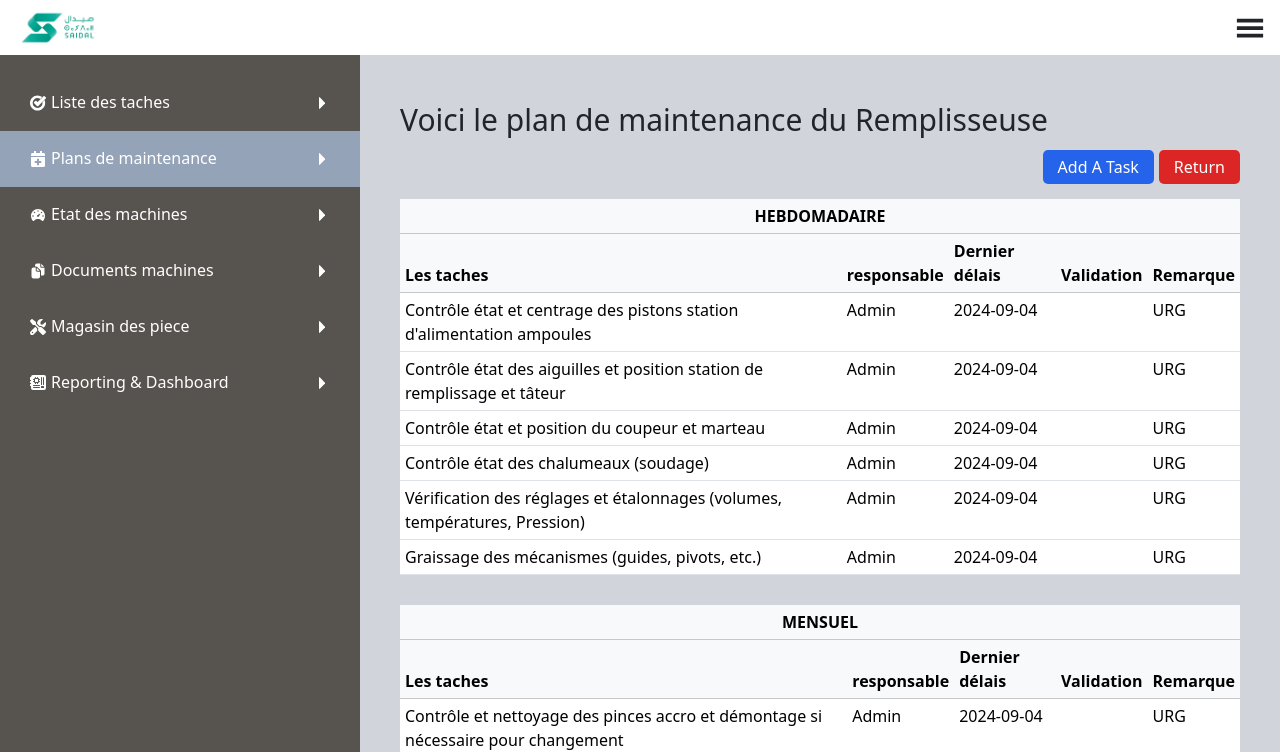
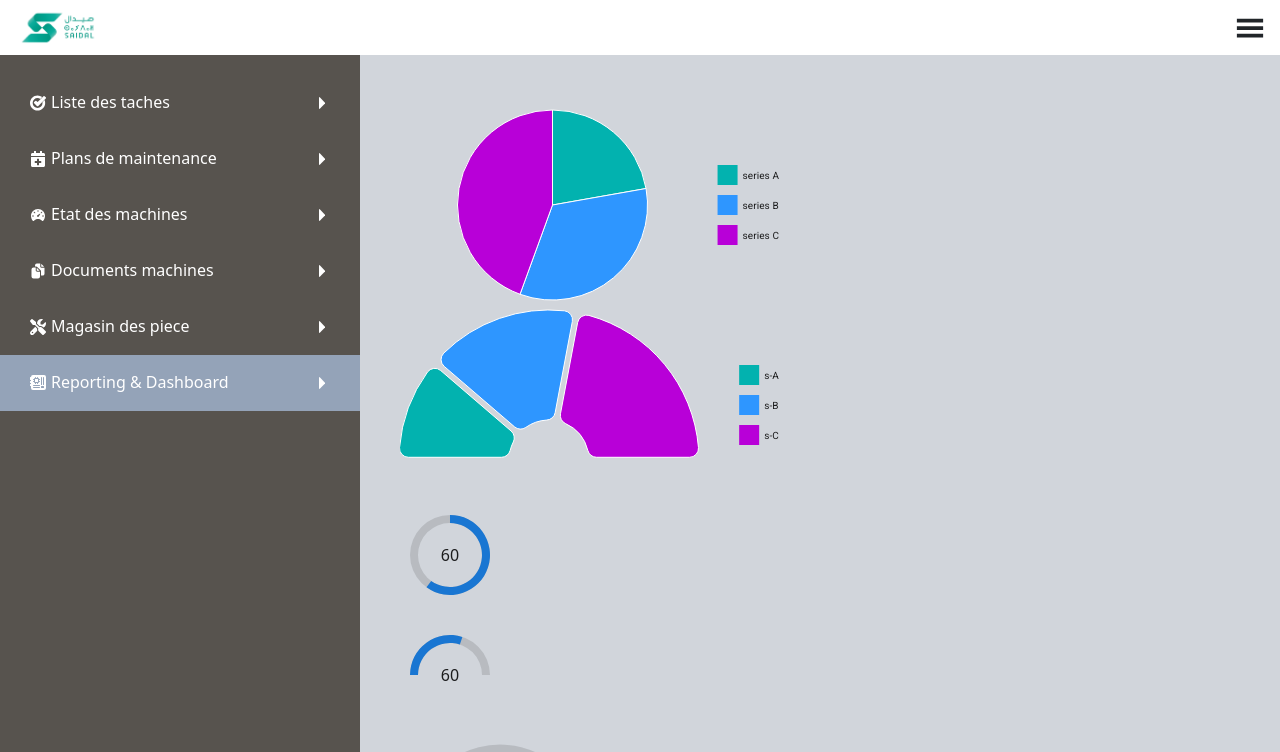
Before and after one commit to MohamedAliMerali/GMAO, a React (Vite) app: page / in a window 1280 px wide. Shown: the top 752 px of the page. Built offline with nearby package versions, Linux system fonts and the light colour scheme.

Commit message:
checkpoint test

```diff
--- a/package.json
+++ b/package.json
@@ -10,6 +10,12 @@
     "preview": "vite preview"
   },
   "dependencies": {
+    "@emotion/react": "^11.11.4",
+    "@emotion/styled": "^11.11.5",
+    "@fontsource/roboto": "^5.0.13",
+    "@mui/icons-material": "^5.15.19",
+    "@mui/material": "^5.15.19",
+    "@mui/x-charts": "^7.6.1",
     "@popperjs/core": "^2.11.8",
     "bootstrap": "^5.3.3",
     "react": "^18.3.1",
--- a/src/App.tsx
+++ b/src/App.tsx
@@ -2,17 +2,17 @@ import { useState } from "react";
 import { VscTriangleRight } from "react-icons/vsc";
 import "./App.css";
 import LogIn from "./components/LogIn";
+import Bar from "./components/Bar";
+import Welcome from "./components/Welcome";
 import Menu from "./components/Menu";
 import { menuItems } from "./Data/menuItems";
 import users, { User } from "./Data/users";
-import Bar from "./components/Bar";
-import Welcome from "./components/Welcome";
 
 function App() {
   const [logged, setLogged] = useState(true);
   const [user, setUser] = useState<User>(users[0]);
   const [userId, setUserId] = useState(0);
-  const [selectedItem, setSelectedItem] = useState(1);
+  const [selectedItem, setSelectedItem] = useState(5);
 
   const logOut = () => {
     setUser({} as User);
--- a/src/Data/menuItems.tsx
+++ b/src/Data/menuItems.tsx
@@ -14,11 +14,19 @@ import { IoDocuments } from "react-icons/io5";
 import { FaScrewdriverWrench } from "react-icons/fa6";
 import { BsFillMotherboardFill } from "react-icons/bs";
 
+export interface History {
+  TBF: number;
+  breakDuration_: number;
+}
 // Define the type for the menu items
 interface MenuItem {
   item: string;
   icon: ReactNode;
-  component: (user: User) => React.ReactNode;
+  component: (
+    user: User,
+    history: History[],
+    setHistory: (history: History[]) => void
+  ) => React.ReactNode;
 }
 
 // Create and export the menu array
@@ -36,7 +44,9 @@ export const menuItems: MenuItem[] = [
   {
     item: "Etat des machines",
     icon: <IoIosSpeedometer />,
-    component: () => <MachinesStates />,
+    component: (_, history, setHistory) => (
+      <MachinesStates history={history} setHistory={setHistory} />
+    ),
   },
   {
     item: "Documents machines",
@@ -51,6 +61,6 @@ export const menuItems: MenuItem[] = [
   {
     item: "Reporting & Dashboard",
     icon: <BsFillMotherboardFill />,
-    component: () => <Dashboard />,
+    component: (_, history) => <Dashboard history={history} />,
   },
 ];
--- a/src/components/Menu/Menu.tsx
+++ b/src/components/Menu/Menu.tsx
@@ -1,5 +1,8 @@
+import { useEffect, useState } from "react";
 import { menuItems } from "../../Data/menuItems";
 import { User } from "../../Data/users";
+import machines from "../../Data/machines";
+// import { History } from "../../Data/menuItems";
 
 // Props and component
 interface Props {
@@ -8,7 +11,20 @@ interface Props {
 }
 
 const Menu = ({ user, itemNum }: Props) => {
-  return menuItems[itemNum].component(user);
+  const [history, setHistory] = useState(
+    machines.map(() => ({ TBF: 0, breakDuration_: 0 }))
+  );
+  useEffect(() => {
+    const storedItem = localStorage.getItem("TBFhistory");
+    if (storedItem) {
+      setHistory(JSON.parse(storedItem));
+    } else {
+      localStorage.setItem("TBFhistory", JSON.stringify(history));
+      // setHistory([] as History[]);
+    }
+  }, []);
+
+  return menuItems[itemNum].component(user, history, setHistory);
 };
 
 export default Menu;
--- a/src/components/Menu/Pages/Dashboard.tsx
+++ b/src/components/Menu/Pages/Dashboard.tsx
@@ -1,5 +1,100 @@
-const Dashboard = () => {
-  return <div>Dashboard</div>;
+import { PieChart } from "@mui/x-charts/PieChart";
+import { History } from "../../../Data/menuItems";
+import {
+  Gauge,
+  GaugeContainer,
+  GaugeReferenceArc,
+  GaugeValueArc,
+  useGaugeState,
+} from "@mui/x-charts";
+
+interface Props {
+  history: History[];
+}
+function GaugePointer() {
+  const { valueAngle, outerRadius, cx, cy } = useGaugeState();
+
+  if (valueAngle === null) {
+    // No value to display
+    return null;
+  }
+
+  const target = {
+    x: cx + outerRadius * Math.sin(valueAngle),
+    y: cy - outerRadius * Math.cos(valueAngle),
+  };
+  return (
+    <g>
+      <circle cx={cx} cy={cy} r={5} fill="red" />
+      <path
+        d={`M ${cx} ${cy} L ${target.x} ${target.y}`}
+        stroke="red"
+        strokeWidth={3}
+      />
+    </g>
+  );
+}
+const Dashboard = ({ history }: Props) => {
+  console.log(history);
+  return (
+    <div>
+      <PieChart
+        series={[
+          {
+            data: [
+              { id: 0, value: 10, label: "series A" },
+              { id: 1, value: 15, label: "series B" },
+              { id: 2, value: 20, label: "series C" },
+            ],
+          },
+        ]}
+        width={400}
+        height={200}
+      />
+
+      <PieChart
+        series={[
+          {
+            data: [
+              { id: 0, value: 10, label: "s-A" },
+              { id: 1, value: 15, label: "s-B" },
+              { id: 2, value: 20, label: "s-C" },
+            ],
+            innerRadius: 40,
+            outerRadius: 150,
+            paddingAngle: 2,
+            cornerRadius: 9,
+            startAngle: -90,
+            endAngle: 90,
+            cx: 144,
+            cy: 150,
+          },
+        ]}
+        width={400}
+        height={200}
+      />
+      <Gauge width={100} height={100} value={60} />
+      <Gauge
+        width={100}
+        height={100}
+        value={60}
+        startAngle={-90}
+        endAngle={90}
+      />
+
+      <GaugeContainer
+        width={200}
+        height={200}
+        startAngle={-110}
+        endAngle={110}
+        value={30}
+      >
+        <GaugeReferenceArc />
+        <GaugeValueArc />
+        <GaugePointer />
+      </GaugeContainer>
+    </div>
+  );
 };
 
 export default Dashboard;
--- a/src/components/Menu/Pages/MachinesStates.tsx
+++ b/src/components/Menu/Pages/MachinesStates.tsx
@@ -1,15 +1,16 @@
 import { useState } from "react";
 import { FieldValues, useForm } from "react-hook-form";
+import machines, { reports as importedReport } from "../../../Data/machines";
+import { History } from "../../../Data/menuItems";
 import Container from "../../../UI/Container";
-import machines, { reports as importedReport } from "../../../Data/machines";
-
-const MachinesStates = () => {
+interface Props {
+  history: History[];
+  setHistory: (history: History[]) => void;
+}
+const MachinesStates = ({ history, setHistory }: Props) => {
   const { register, handleSubmit } = useForm();
   const [valuesError, setValuesError] = useState(false);
   const [reports, setReports] = useState(importedReport);
-  const [history, setHistory] = useState(
-    machines.map(() => ({ TBF: 0, breakDuration_: 0 }))
-  );
 
   // Todo add history section down below
   const onSubmit = (data: FieldValues) => {
@@ -33,7 +34,6 @@ const MachinesStates = () => {
     }
 
     const newHistory = history.map((histItem, index) => ({
-      // TBF: item.TBF + newReports[index].TBF,
       TBF:
         histItem.TBF +
         parseInt(data["WorkHours_" + index]) -
@@ -75,20 +75,13 @@ const MachinesStates = () => {
 
     setReports(newReports);
     setHistory(newHistory);
+    localStorage.setItem("TBFhistory", JSON.stringify(newHistory));
 
     // debug
     console.log(">> newReports:", newReports);
     console.log(">> newHistory:", newHistory);
     console.log(">> history:", history);
   };
-
-  {
-    /*
-  "WorkHours_" + index
-  "numPanne_" + index
-  "breakDuration_" + index
-  */
-  }
 
   return (
     <Container pageTitle={"Veuillez remplir les données d'aujourd'hui "}>
--- a/src/components/Menu/Pages/MaintenancePlans.tsx
+++ b/src/components/Menu/Pages/MaintenancePlans.tsx
@@ -32,22 +32,22 @@ const MaintenancePlans = ({ user }: Props) => {
 
   const { register, handleSubmit } = useForm();
 
-  let PLANS = Object.entries(maintenancePlans[0]).map(
-    ([editedPeriod, oldTask]) => {
-      return editedPeriod === "MaintenancePlans"
-        ? { [editedPeriod]: oldTask }
-        : { [editedPeriod]: oldTask };
-    }
-  );
-  // console.log(PLANS);
+  // let PLANS = Object.entries(maintenancePlans[0]).map(
+  //   ([editedPeriod, oldTask]) => {
+  //     return editedPeriod === "MaintenancePlans"
+  //       ? { [editedPeriod]: oldTask }
+  //       : { [editedPeriod]: oldTask };
+  //   }
+  // );
+  // // console.log(PLANS);
 
-  PLANS = Object.assign(
-    {},
-    ...Object.entries(maintenancePlans[0]).map(([editedPeriod, oldTask]) => ({
-      [editedPeriod]: editedPeriod === "MaintenancePlans" ? oldTask : oldTask,
-    }))
-  );
-  console.log(PLANS);
+  // PLANS = Object.assign(
+  //   {},
+  //   ...Object.entries(maintenancePlans[0]).map(([editedPeriod, oldTask]) => ({
+  //     [editedPeriod]: editedPeriod === "MaintenancePlans" ? oldTask : oldTask,
+  //   }))
+  // );
+  // // console.log(PLANS);
 
   const onSubmit = (data: FieldValues) => {
     if (data.period === "") {
--- a/src/main.tsx
+++ b/src/main.tsx
@@ -4,6 +4,11 @@ import "bootstrap/dist/css/bootstrap.css";
 import "./index.css";
 import App from "./App.tsx";
 
+import "@fontsource/roboto/300.css";
+import "@fontsource/roboto/400.css";
+import "@fontsource/roboto/500.css";
+import "@fontsource/roboto/700.css";
+
 ReactDOM.createRoot(document.getElementById("root")!).render(
   <React.StrictMode>
     <App />
```
Also changed, not shown: 1 other file (tests, documents, lock files or other folders).
